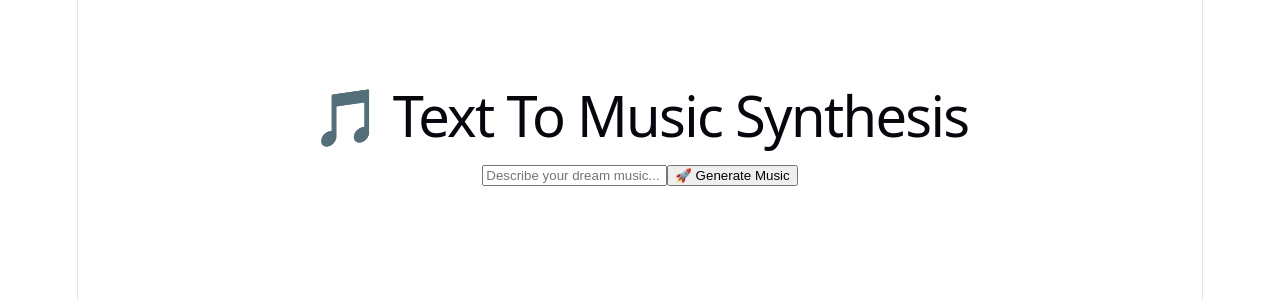
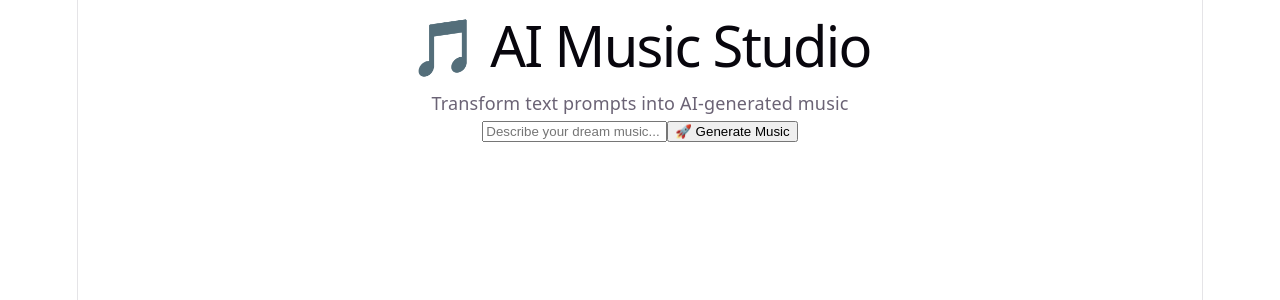
Before and after one commit to HEMANTH-B-G-01-03/text-to-music-synthesis, a React app in the folder frontend/: page / in a window 1280 px wide. Shown: the top 300 px of the page. Built offline with nearby package versions, Linux system fonts and the light colour scheme; the HTML template or start-up script is replaced by a standard one.

Commit message:
Update App component

```diff
--- a/frontend/src/App.jsx
+++ b/frontend/src/App.jsx
@@ -1,7 +1,118 @@
-//
+// //
 
 
 
+
+
+// import { useState } from "react";
+// import API from "./services/api";
+
+// import PromptForm from "./components/PromptForm";
+// import AudioPlayer from "./components/AudioPlayer";
+
+// function App() {
+//   const [loading, setLoading] = useState(false);
+//   const [musicData, setMusicData] = useState(null);
+
+//   const generateMusic = async (prompt) => {
+//     try {
+//       setLoading(true);
+
+//       const response = await API.post("/generate", {
+//         prompt,
+//       });
+
+//       setMusicData(response.data);
+//     } catch (error) {
+//       console.error(error);
+//       alert("Music generation failed");
+//     } finally {
+//       setLoading(false);
+//     }
+//   };
+
+//   return (
+//     <div
+//       style={{
+//         maxWidth: "900px",
+//         margin: "50px auto",
+//         padding: "20px",
+//       }}
+//     >
+//       <h1>🎵 Text To Music Synthesis</h1>
+
+//       <PromptForm
+//         onGenerate={generateMusic}
+//         loading={loading}
+//       />
+
+//       {musicData && (
+//         <div
+//           style={{
+//             marginTop: "30px",
+//             padding: "20px",
+//             border: "1px solid #ddd",
+//             borderRadius: "12px",
+//             backgroundColor: "#f9f9f9",
+//           }}
+//         >
+//           <h2>🎵 Generated Music</h2>
+
+//           <AudioPlayer
+//             audioUrl={musicData.audio_url}
+//           />
+
+//           <h3 style={{ marginTop: "20px" }}>
+//             ✨ Enhanced Prompt
+//           </h3>
+
+//           <p>{musicData.enhanced_prompt}</p>
+
+//           <h3 style={{ marginTop: "20px" }}>
+//             🎧 Similar Songs
+//           </h3>
+
+//           {musicData.recommendations &&
+//           musicData.recommendations.length > 0 ? (
+//             <ul
+//               style={{
+//                 paddingLeft: "20px",
+//               }}
+//             >
+//               {musicData.recommendations.map(
+//                 (song, index) => (
+//                   <li
+//                     key={index}
+//                     style={{
+//                       marginBottom: "12px",
+//                     }}
+//                   >
+//                     <a
+//                       href={song.youtube_url}
+//                       target="_blank"
+//                       rel="noreferrer"
+//                       style={{
+//                         textDecoration: "none",
+//                         color: "#1976d2",
+//                         fontWeight: "500",
+//                       }}
+//                     >
+//                       ▶ {song.title}
+//                     </a>
+//                   </li>
+//                 )
+//               )}
+//             </ul>
+//           ) : (
+//             <p>No recommendations found.</p>
+//           )}
+//         </div>
+//       )}
+//     </div>
+//   );
+// }
+
+// export default App;
 
 
 import { useState } from "react";
@@ -9,6 +120,8 @@ import API from "./services/api";
 
 import PromptForm from "./components/PromptForm";
 import AudioPlayer from "./components/AudioPlayer";
+
+import "./App.css";
 
 function App() {
   const [loading, setLoading] = useState(false);
@@ -32,14 +145,16 @@ function App() {
   };
 
   return (
-    <div
-      style={{
-        maxWidth: "900px",
-        margin: "50px auto",
-        padding: "20px",
-      }}
-    >
-      <h1>🎵 Text To Music Synthesis</h1>
+    <div className="app-container">
+      <div className="hero-section">
+        <h1 className="title">
+          🎵 AI Music Studio
+        </h1>
+
+        <p className="subtitle">
+          Transform text prompts into AI-generated music
+        </p>
+      </div>
 
       <PromptForm
         onGenerate={generateMusic}
@@ -47,62 +162,48 @@ function App() {
       />
 
       {musicData && (
-        <div
-          style={{
-            marginTop: "30px",
-            padding: "20px",
-            border: "1px solid #ddd",
-            borderRadius: "12px",
-            backgroundColor: "#f9f9f9",
-          }}
-        >
-          <h2>🎵 Generated Music</h2>
+        <div className="result-card">
+          <h2 className="section-title">
+            🎵 Generated Track
+          </h2>
 
           <AudioPlayer
             audioUrl={musicData.audio_url}
           />
 
-          <h3 style={{ marginTop: "20px" }}>
+          <div className="divider"></div>
+
+          <h3 className="section-title">
             ✨ Enhanced Prompt
           </h3>
 
-          <p>{musicData.enhanced_prompt}</p>
+          <p className="prompt-text">
+            {musicData.enhanced_prompt}
+          </p>
 
-          <h3 style={{ marginTop: "20px" }}>
+          <div className="divider"></div>
+
+          <h3 className="section-title">
             🎧 Similar Songs
           </h3>
 
           {musicData.recommendations &&
           musicData.recommendations.length > 0 ? (
-            <ul
-              style={{
-                paddingLeft: "20px",
-              }}
-            >
+            <div className="song-list">
               {musicData.recommendations.map(
                 (song, index) => (
-                  <li
+                  <a
                     key={index}
-                    style={{
-                      marginBottom: "12px",
-                    }}
+                    href={song.youtube_url}
+                    target="_blank"
+                    rel="noreferrer"
+                    className="song-link"
                   >
-                    <a
-                      href={song.youtube_url}
-                      target="_blank"
-                      rel="noreferrer"
-                      style={{
-                        textDecoration: "none",
-                        color: "#1976d2",
-                        fontWeight: "500",
-                      }}
-                    >
-                      ▶ {song.title}
-                    </a>
-                  </li>
+                    ▶ {song.title}
+                  </a>
                 )
               )}
-            </ul>
+            </div>
           ) : (
             <p>No recommendations found.</p>
           )}
```
